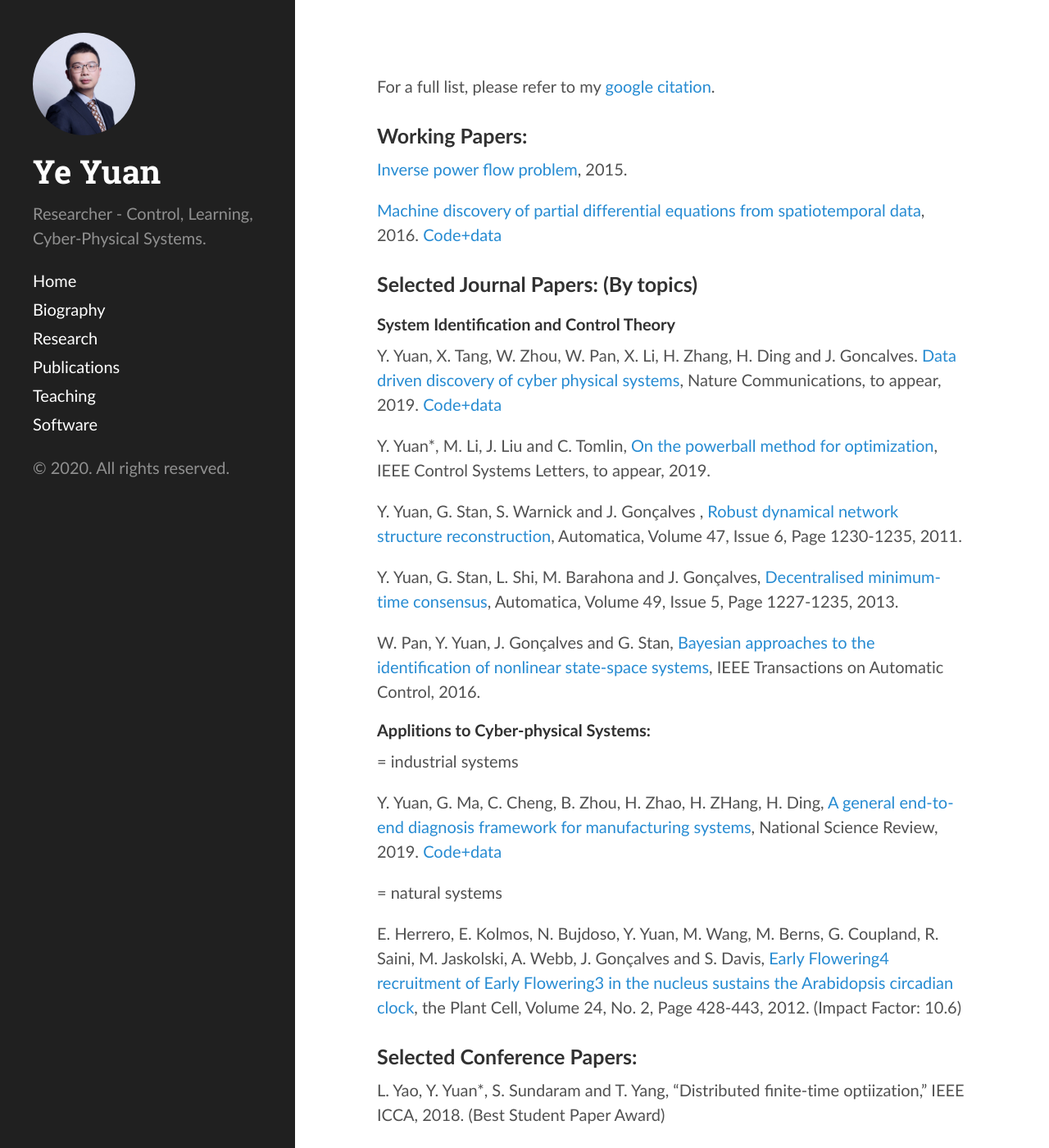
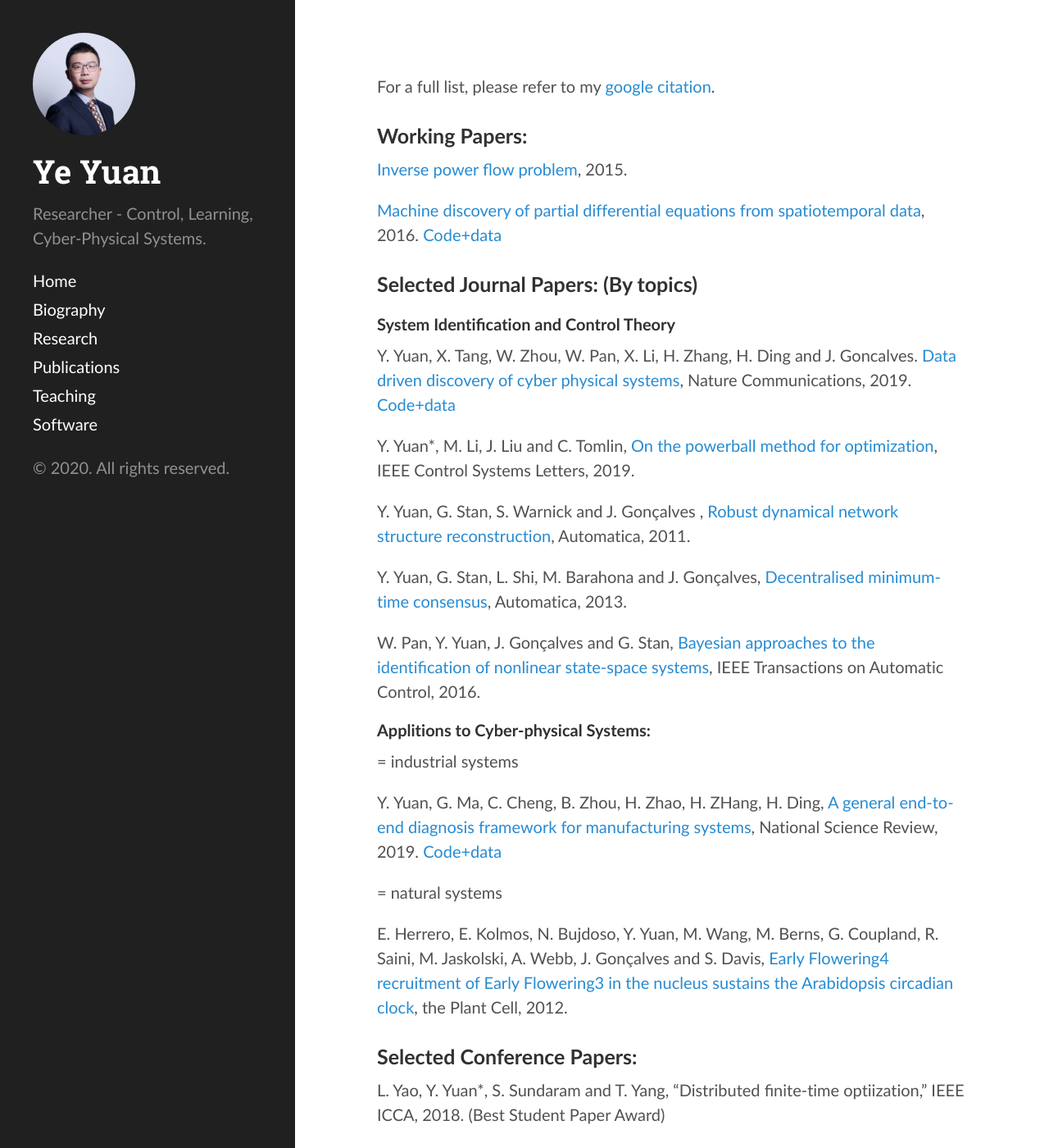
Before and after one commit to yy311/yy311.github.io, a Jekyll site: the page built from publication.md, in a window 1280 px wide and 1400 px high. Shown: the whole window at 82% size. Built offline with Jekyll 4.4.1, drawn with Linux system fonts in a browser that asks for light colours.

Commit message:
Update publication.md

```diff
--- a/publication.md
+++ b/publication.md
@@ -14,13 +14,13 @@ For a full list, please refer to my [google citation](https://scholar.google.co.
 
 <h4>System Identification and Control Theory</h4>
 
-Y. Yuan, X. Tang, W. Zhou, W. Pan, X. Li, H. Zhang, H. Ding and J. Goncalves. [Data driven discovery of cyber physical systems](https://www.nature.com/articles/s41467-019-12490-1), Nature Communications, to appear, 2019. [Code+data](https://github.com/HAIRLAB/CPSid)
+Y. Yuan, X. Tang, W. Zhou, W. Pan, X. Li, H. Zhang, H. Ding and J. Goncalves. [Data driven discovery of cyber physical systems](https://www.nature.com/articles/s41467-019-12490-1), Nature Communications, 2019. [Code+data](https://github.com/HAIRLAB/CPSid)
 
-Y. Yuan*, M. Li, J. Liu and C. Tomlin, [On the powerball method for optimization](https://arxiv.org/abs/1603.07421),  IEEE Control Systems Letters, to appear, 2019.
+Y. Yuan*, M. Li, J. Liu and C. Tomlin, [On the powerball method for optimization](https://arxiv.org/abs/1603.07421),  IEEE Control Systems Letters, 2019.
 
-Y. Yuan, G. Stan, S. Warnick and J. Gonçalves , [Robust dynamical network structure reconstruction](http://www.sciencedirect.com/science/article/pii/S0005109811001828), Automatica, Volume 47, Issue 6, Page 1230-1235, 2011.
+Y. Yuan, G. Stan, S. Warnick and J. Gonçalves , [Robust dynamical network structure reconstruction](http://www.sciencedirect.com/science/article/pii/S0005109811001828), Automatica, 2011.
 
-Y. Yuan, G. Stan, L. Shi, M. Barahona and J. Gonçalves, [Decentralised minimum-time consensus](http://www.sciencedirect.com/science/article/pii/S0005109813000794), Automatica, Volume 49, Issue 5, Page 1227-1235, 2013.
+Y. Yuan, G. Stan, L. Shi, M. Barahona and J. Gonçalves, [Decentralised minimum-time consensus](http://www.sciencedirect.com/science/article/pii/S0005109813000794), Automatica, 2013.
 
 W. Pan, Y. Yuan, J. Gonçalves and G. Stan, [Bayesian approaches to the identification of nonlinear state-space systems](http://arxiv.org/pdf/1408.3549v5.pdf), IEEE Transactions on Automatic Control, 2016.
 
@@ -33,7 +33,7 @@ Y. Yuan, G. Ma, C. Cheng, B. Zhou, H. Zhao, H. ZHang, H. Ding, [A general end-to
 
 = natural systems
 
-E. Herrero, E. Kolmos, N. Bujdoso, Y. Yuan, M. Wang, M. Berns, G. Coupland, R. Saini, M. Jaskolski, A. Webb, J. Gonçalves and S. Davis, [Early Flowering4 recruitment of Early Flowering3 in the nucleus sustains the Arabidopsis circadian clock](http://www.plantcell.org/content/early/2012/02/07/tpc.111.093807.abstract), the Plant Cell, Volume 24, No. 2, Page 428-443, 2012. (Impact Factor: 10.6)
+E. Herrero, E. Kolmos, N. Bujdoso, Y. Yuan, M. Wang, M. Berns, G. Coupland, R. Saini, M. Jaskolski, A. Webb, J. Gonçalves and S. Davis, [Early Flowering4 recruitment of Early Flowering3 in the nucleus sustains the Arabidopsis circadian clock](http://www.plantcell.org/content/early/2012/02/07/tpc.111.093807.abstract), the Plant Cell, 2012.
 
 
 <h3>Selected Conference Papers:</h3>
```
